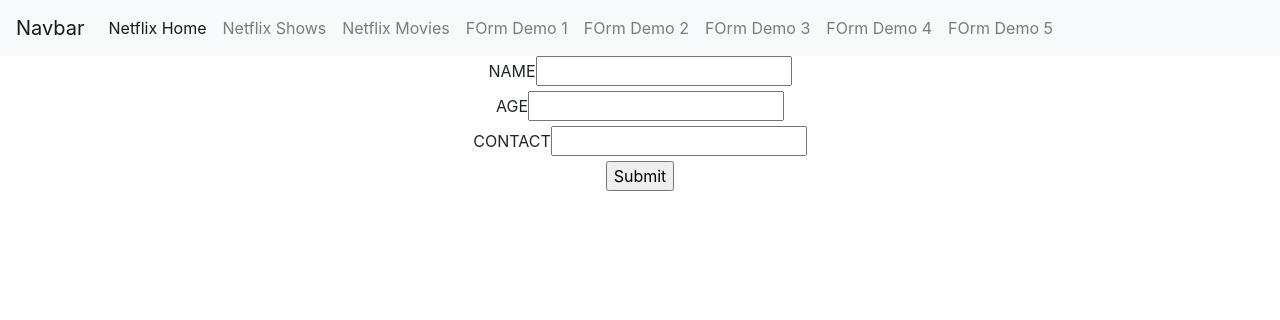
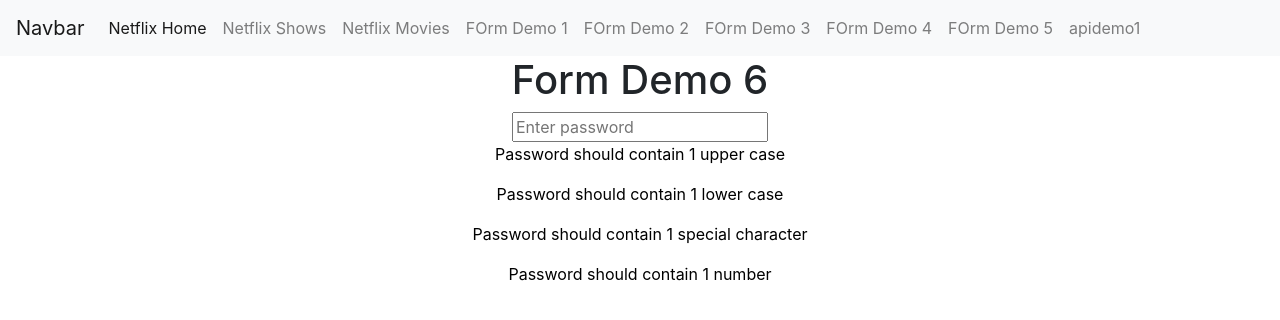
Before and after one commit to samirvithlani/club6-react, a React (Create React App) app: page /formdemo5 in a window 1280 px wide. Shown: the top 320 px of the page. Built offline with nearby package versions, Linux system fonts and the light colour scheme.

Commit message:
api demo1

```diff
--- a/package.json
+++ b/package.json
@@ -6,6 +6,7 @@
     "@testing-library/jest-dom": "^5.17.0",
     "@testing-library/react": "^13.4.0",
     "@testing-library/user-event": "^13.5.0",
+    "axios": "^1.7.4",
     "react": "^18.3.1",
     "react-dom": "^18.3.1",
     "react-hook-form": "^7.52.1",
--- a/src/App.js
+++ b/src/App.js
@@ -18,6 +18,8 @@ import { FormDemo2 } from "./forms/FormDemo2";
 import { FormDemo3 } from "./forms/FormDemo3";
 import { FormDemo4 } from "./forms/FormDemo4";
 import { FormDemo5 } from "./forms/FormDemo5";
+import { FormDemo6 } from "./forms/FormDemo6";
+import { ApiDemo1 } from "./api/ApiDemo1";
 
 function App() {
 
@@ -35,7 +37,8 @@ function App() {
         <Route path="/formdemo2" element = {<FormDemo2/>}></Route>
         <Route path="/formdemo3" element = {<FormDemo3/>}></Route>
         <Route path="/formdemo4" element = {<FormDemo4/>}></Route>
-        <Route path="/formdemo5" element = {<FormDemo5/>}></Route>
+        <Route path="/formdemo5" element = {<FormDemo6/>}></Route>
+        <Route path ="/apidemo1" element = {<ApiDemo1/>}></Route>
         {/* <Route path ="/*" element = {<h1>404</h1>}></Route> */}
         <Route path="/*" element ={<Error404/>}></Route>
       </Routes>
--- a/src/Navbar.jsx
+++ b/src/Navbar.jsx
@@ -51,6 +51,11 @@ export const Navbar = () => {
                 FOrm Demo 5
               </Link>
             </li>
+            <li class="nav-item">
+              <Link class="nav-link" to="/apidemo1">
+                apidemo1
+              </Link>
+            </li>
           </ul>
         </div>
       </nav>
--- /dev/null
+++ b/src/api/ApiDemo1.jsx
@@ -0,0 +1,35 @@
+import axios from 'axios'
+import React, { useState } from 'react'
+
+export const ApiDemo1 = () => {
+    const [message, setmessage] = useState("")
+    const [users, setusers] = useState([])
+    const getApiCall = async ()=>{
+
+        const res = await axios.get("https://node5.onrender.com/user/user")
+        console.log("axios res",res)
+        console.log("api response..",res.data)
+        console.log("message",res.data.message)
+        console.log("data..",res.data.data)
+        setmessage(res.data.message)
+        setusers(res.data.data)
+
+
+    }
+  return (
+    <div>
+        <h1>API DEMO 1</h1>
+        <button onClick={()=>{getApiCall()}}>GET</button>
+        {message}
+        <ul>
+            {
+                users?.map((user)=>{
+                    return(
+                        <li>{user._id} - {user.name}</li>
+                    )
+                })
+            }
+        </ul>
+    </div>
+  )
+}
--- /dev/null
+++ b/src/forms/FormDemo6.jsx
@@ -0,0 +1,50 @@
+import React, { useState } from 'react';
+
+export const FormDemo6 = () => {
+    const [conditions, setConditions] = useState({
+        hasUpperCase: false,
+        hasLowerCase: false,
+        hasSpecialChar: false,
+        hasNumber: false,
+    });
+
+    const checkPassword = (event) => {
+        const password = event.target.value;
+
+        const updatedConditions = {
+            hasUpperCase: /[A-Z]/.test(password),
+            hasLowerCase: /[a-z]/.test(password),
+            hasSpecialChar: /[!@#$%^&*(),.?":{}|<>]/.test(password),
+            hasNumber: /\d/.test(password),
+        };
+
+        setConditions(updatedConditions);
+    };
+
+    return (
+        <div>
+            <h1>Form Demo 6</h1>
+            <div>
+                <input
+                    type='text'
+                    placeholder='Enter password'
+                    onChange={checkPassword}
+                />
+            </div>
+            <div>
+                <p style={{ color: conditions.hasUpperCase ? 'green' : 'black' }}>
+                    Password should contain 1 upper case
+                </p>
+                <p style={{ color: conditions.hasLowerCase ? 'green' : 'black' }}>
+                    Password should contain 1 lower case
+                </p>
+                <p style={{ color: conditions.hasSpecialChar ? 'green' : 'black' }}>
+                    Password should contain 1 special character
+                </p>
+                <p style={{ color: conditions.hasNumber ? 'green' : 'black' }}>
+                    Password should contain 1 number
+                </p>
+            </div>
+        </div>
+    );
+}
```
Also changed, not shown: 1 other file (tests, documents, lock files or other folders).
